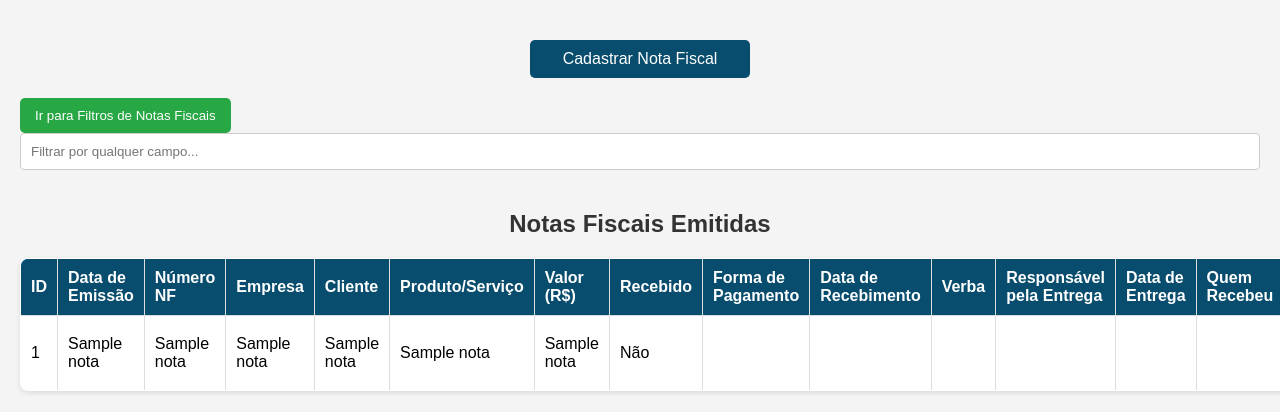
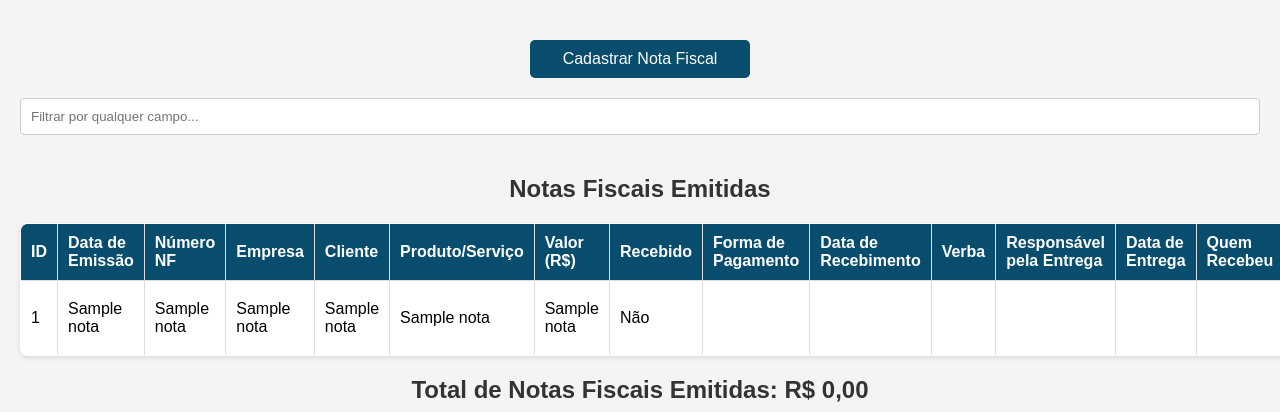
Before and after one commit to MichelFerrao/controle_notas_fiscai, a Flask app: template templates/index.html in a window 1280 px wide; the page is wider, and only the part inside the window is pictured. Shown: the top 412 px of that part. Run offline with Flask 3, Linux system fonts and the light colour scheme; the template is opened without the code that fills it: most values are stand-ins (such as "Sample title", 1, 10 or a date in 2020); parts of the project's set-up code (start-up, migrations or seed data) failed here and were passed over.

Commit message:
Corrigindo filtro

```diff
--- a/templates/index.html
+++ b/templates/index.html
@@ -69,7 +69,6 @@
 
     <!-- Botão para redirecionar ao cadastro de notas fiscais -->
     <a href="/cadastro" class="button">Cadastrar Nota Fiscal</a>
-    <button onclick="window.location.href='filtros.html'">Ir para Filtros de Notas Fiscais</button>
 
     <!-- Campo de filtro -->
     <input type="text" id="filtro" class="filter-input" placeholder="Filtrar por qualquer campo...">
```
